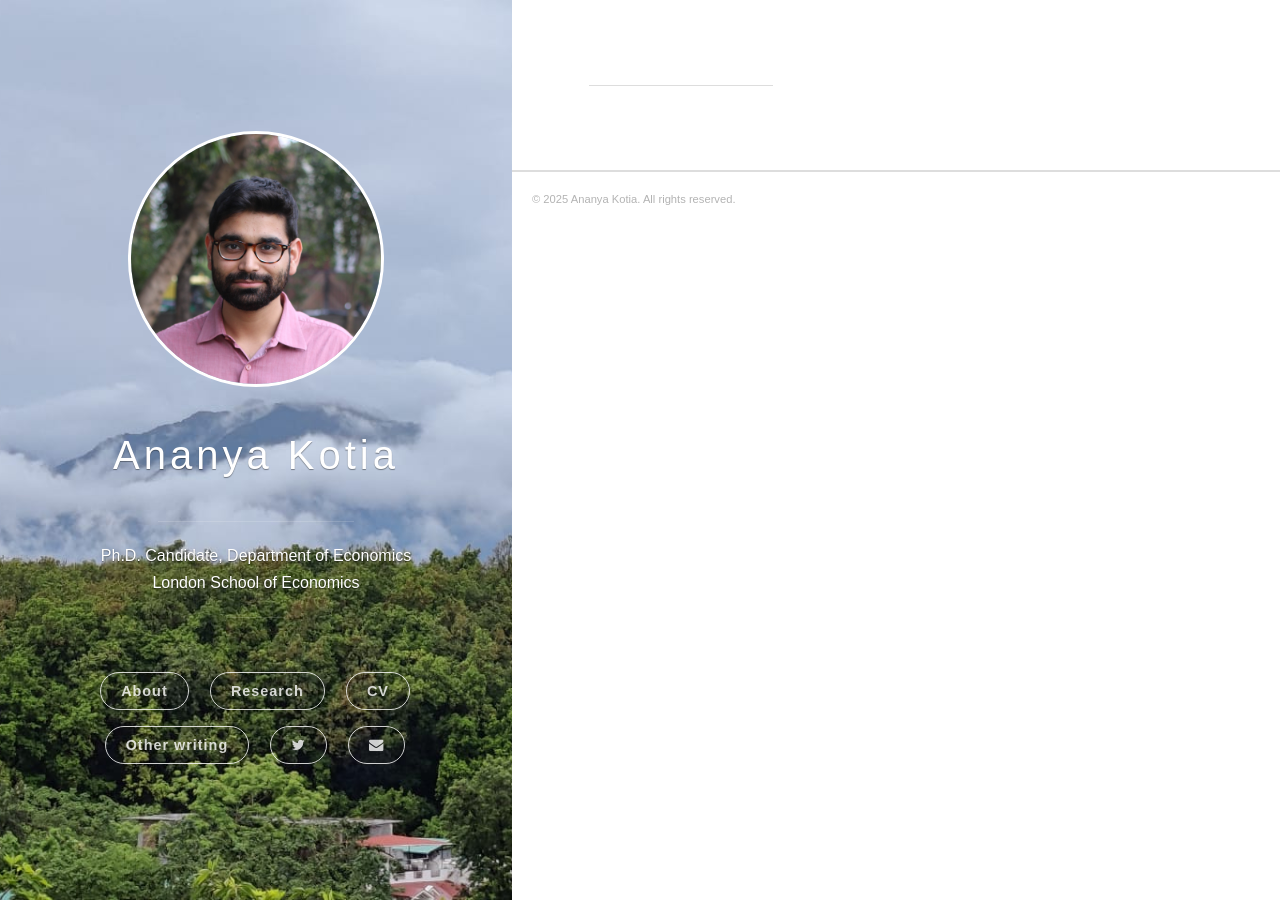
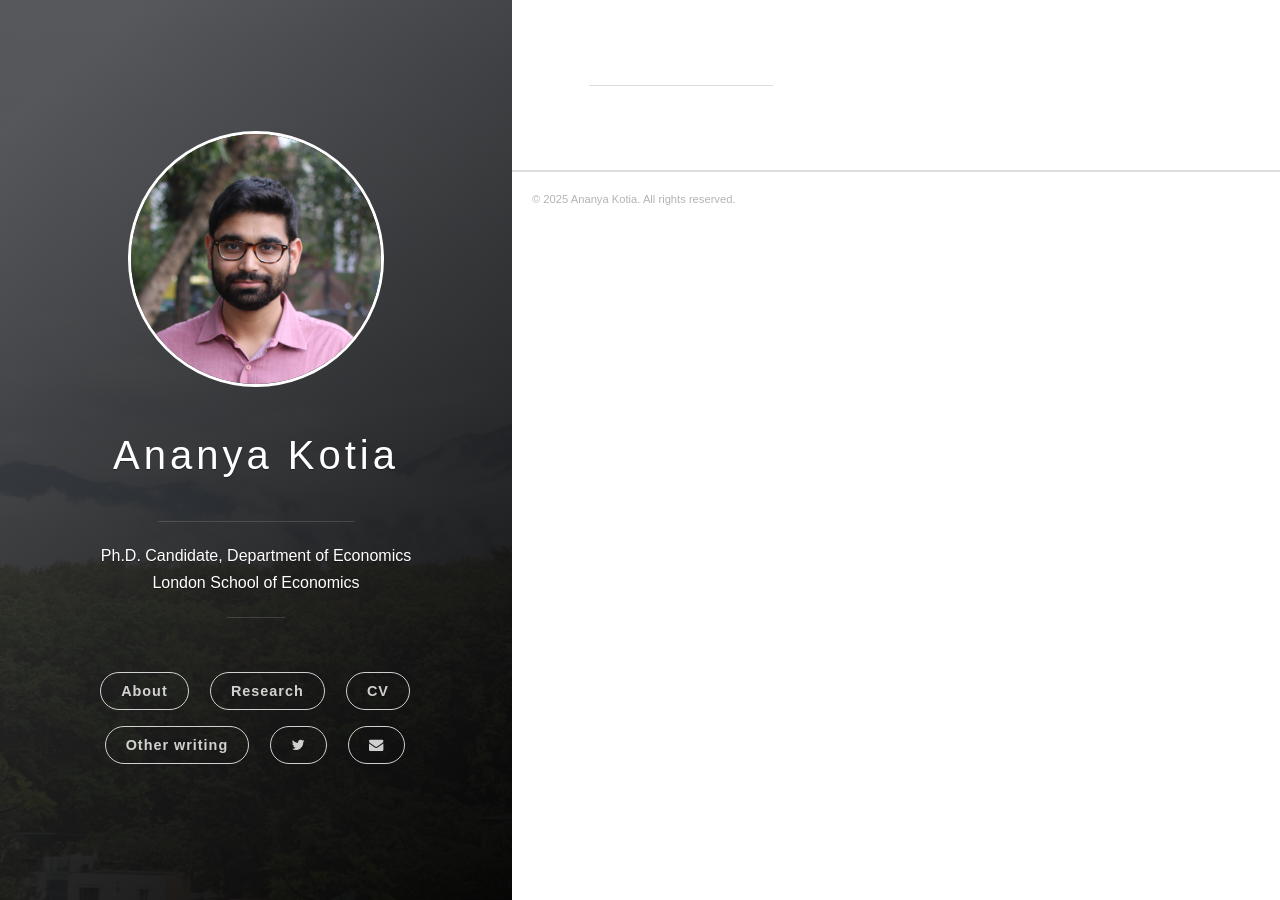
Before and after one commit to ananyakotia/ananyakotia.github.io, a Jekyll site: the page built from index.html, in a window 1280 px wide. Built offline with Jekyll 4.4.1, drawn with Linux system fonts in a browser that asks for light colours; some web fonts are replaced; the list of posts is cut into pages by our own code; a style sheet for code colours, icons or effects is not loaded.

Commit message:
update tint

```diff
--- a/_includes/header.html
+++ b/_includes/header.html
@@ -39,6 +39,7 @@
       </div>
 
     </div>
+    <div class="panel-cover--overlay"></div>
 
   </div>
 </header>
--- a/css/main.scss
+++ b/css/main.scss
@@ -239,15 +239,3 @@ ul.no-bullets li {
 .panel-cover--collapsed{
   overflow-y:auto;     /* inner pages */
 }
-
-/* ——— photo + built-in gradient tint ——— */
-.panel-cover{
-  background-image:
-    linear-gradient(140deg,
-                    rgba(68,68,68,.35) 10%,
-                    rgba(0,0,0,.65)),
-    url({{ site.baseurl }}/images/2.JPG);
-  background-size:cover;
-  background-position:center top;
-  background-repeat:no-repeat;
-}
```
